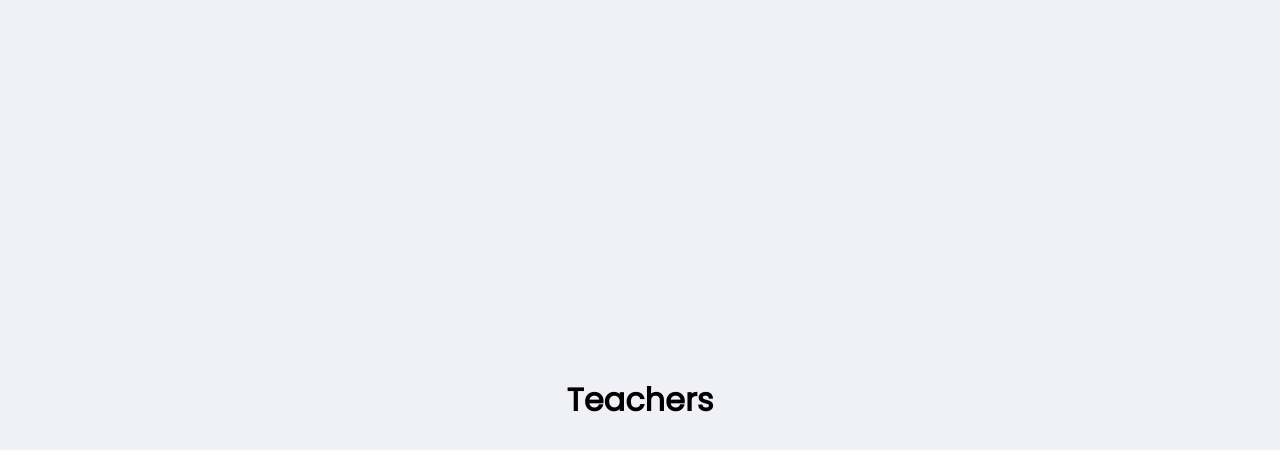
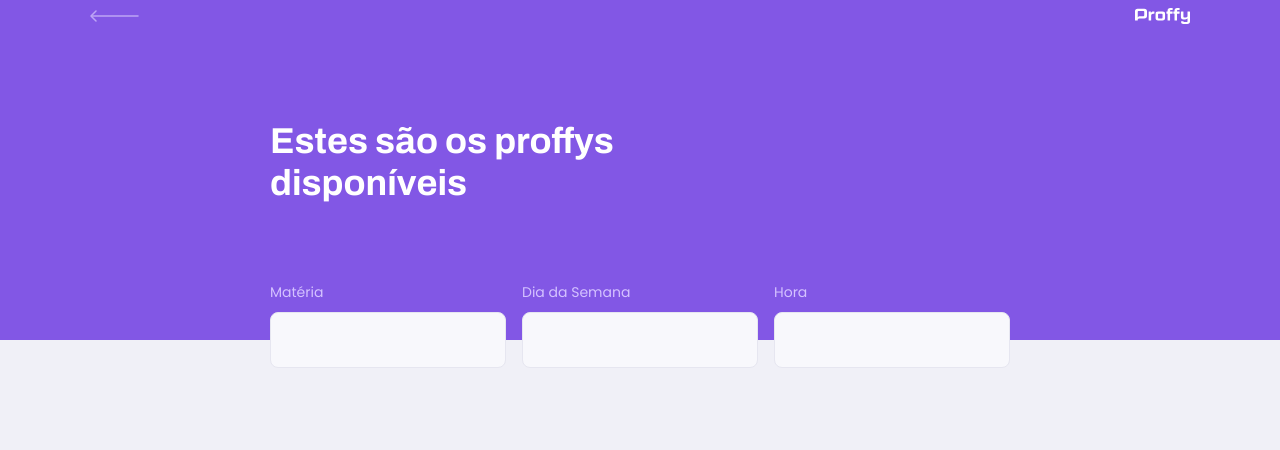
Before and after one commit to pmarcosfelipe/nlw-proffy, a React (Create React App) app in the folder web/: page /study in a window 1280 px wide. Shown: the top 450 px of the page. Built offline with nearby package versions, Linux system fonts and the light colour scheme; the HTML template or start-up script is replaced by a standard one.

Commit message:
Created PageHeader component

```diff
--- /dev/null
+++ b/web/src/components/PageHeader/index.tsx
@@ -0,0 +1,32 @@
+import React, { FC } from 'react';
+import { Link } from 'react-router-dom';
+
+import logo from '../../assets/images/logo.svg';
+import backIcon from '../../assets/images/icons/back.svg';
+
+import './styles.css';
+
+interface PageHeaderProps {
+  title: string;
+}
+
+const PageHeader: React.FC<PageHeaderProps> = ({ title, children }) => {
+  return (
+    <header className="page-header">
+      <div className="top-bar-container">
+        <Link to="/">
+          <img src={backIcon} alt="Voltar" />
+        </Link>
+        <img src={logo} alt="Proffy" />
+      </div>
+
+      <div className="header-content">
+        <strong>{title}</strong>
+
+        {children}
+      </div>
+    </header>
+  );
+};
+
+export default PageHeader;
--- /dev/null
+++ b/web/src/components/PageHeader/styles.css
@@ -0,0 +1,66 @@
+.page-header {
+  display: flex;
+  flex-direction: column;
+  background-color: var(--color-primary);
+}
+
+.page-header .top-bar-container {
+  width: 90%;
+  margin: 10px auto;
+  display: flex;
+  justify-content: space-between;
+  align-items: center;
+  color: var(--color-text-in-primary);
+}
+
+.page-header .top-bar-container a {
+  height: 3.2rem;
+  transition: opacity 0.2s;
+}
+
+.page-header .top-bar-container a:hover {
+  opacity: 0.6;
+}
+
+.page-header .top-bar-container > img {
+  height: 1.6rem;
+}
+
+.page-header .header-content {
+  width: 90%;
+  margin: 0 auto;
+  position: relative;
+  margin: 3.2rem auto;
+}
+
+.page-header .header-content strong {
+  font: 700 3.6rem Archivo;
+  line-height: 4.2rem;
+  color: var(--color-title-in-primary);
+}
+
+@media (min-width: 700px) {
+  .page-header {
+    height: 340px;
+  }
+
+  .page-header .top-bar-container {
+    max-width: 1100px;
+  }
+
+  .page-header .header-content {
+    flex: 1;
+    max-width: 740px;
+    margin: 0 auto;
+    padding-bottom: 48px;
+
+    display: flex;
+    flex-direction: column;
+    justify-content: center;
+    align-items: flex-start;
+  }
+
+  .page-header .header-content strong {
+    max-width: 350px;
+  }
+}
--- a/web/src/pages/TeacherForm/index.tsx
+++ b/web/src/pages/TeacherForm/index.tsx
@@ -1,7 +1,15 @@
 import React from 'react';
 
+import PageHeader from '../../components/PageHeader';
+
+import './styles.css';
+
 function TeacherForm() {
-  return <h1>Give Classes</h1>;
+  return (
+    <div id="page-teacher-form" className="container">
+      <PageHeader title="Que incrível que você quer dar aulas." />
+    </div>
+  );
 }
 
 export default TeacherForm;
--- /dev/null
+++ b/web/src/pages/TeacherForm/styles.css
@@ -0,0 +1,45 @@
+#page-teacher-form {
+  width: 100vw;
+  height: 100vh;
+}
+
+.page-header {
+  display: flex;
+  flex-direction: column;
+  background-color: var(--color-primary);
+}
+
+.page-header .top-bar-container {
+  width: 90%;
+  margin: 0 auto;
+  display: flex;
+  justify-content: space-between;
+  align-items: center;
+  color: var(--color-text-in-primary);
+}
+
+.page-header .top-bar-container a {
+  height: 3.2rem;
+  transition: opacity 0.2s;
+}
+
+.page-header .top-bar-container a:hover {
+  opacity: 0.6;
+}
+
+.page-header .top-bar-container > img {
+  height: 1.6rem;
+}
+
+.page-header .header-content {
+  width: 90%;
+  margin: 0 auto;
+  position: relative;
+  margin: 3.2rem auto;
+}
+
+.page-header .header-content strong {
+  font: 700 3.6rem Archivo;
+  line-height: 4.2rem;
+  color: var(--color-title-in-primary);
+}
--- a/web/src/pages/TeacherList/index.tsx
+++ b/web/src/pages/TeacherList/index.tsx
@@ -1,7 +1,32 @@
 import React from 'react';
 
+import PageHeader from '../../components/PageHeader';
+
+import './styles.css';
+
 function TeacherList() {
-  return <h1>Teachers</h1>;
+  return (
+    <div id="page-teacher-list" className="container">
+      <PageHeader title="Estes são os proffys disponíveis">
+        <form id="search-teachers">
+          <div className="input-block">
+            <label htmlFor="subject">Matéria</label>
+            <input type="text" id="subject" />
+          </div>
+
+          <div className="input-block">
+            <label htmlFor="week_day">Dia da Semana</label>
+            <input type="text" id="week_day" />
+          </div>
+
+          <div className="input-block">
+            <label htmlFor="time">Hora</label>
+            <input type="text" id="time" />
+          </div>
+        </form>
+      </PageHeader>
+    </div>
+  );
 }
 
 export default TeacherList;
--- /dev/null
+++ b/web/src/pages/TeacherList/styles.css
@@ -0,0 +1,65 @@
+#page-teacher-list {
+  width: 100vw;
+  height: 100vh;
+}
+
+#search-teachers {
+  margin-top: 3.2rem;
+}
+
+#search-teachers label {
+  color: var(--color-text-in-primary);
+}
+
+#search-teachers .input-block {
+  position: relative;
+}
+
+#search-teachers .input-block + .input-block {
+  margin-top: 1.4rem;
+}
+
+#search-teachers .input-block label {
+  font-size: 1.4rem;
+}
+
+#search-teachers .input-block input {
+  width: 100%;
+  height: 5.6rem;
+  margin-top: 0.8rem;
+  border-radius: 0.8rem;
+  background: var(--color-input-background);
+  border: 1px solid var(--color-line-in-white);
+  outline: 0;
+  padding: 0 1.6rem;
+  font: 1.6rem Archivo;
+}
+
+#search-teachers .input-block:focus-within::after {
+  width: calc(100%-3.2rem);
+  height: 2px;
+  content: '';
+  background: var(--color-primary-light);
+  position: absolute;
+  left: 1.6rem;
+  right: 1.6rem;
+  bottom: 0;
+}
+
+@media (min-width: 700px) {
+  #page-teacher-list {
+    max-width: 100%;
+  }
+
+  #search-teachers {
+    display: grid;
+    grid-template-columns: repeat(3, 1fr);
+    column-gap: 16px;
+    position: absolute;
+    bottom: -60px;
+  }
+
+  #search-teachers .input-block + .input-block {
+    margin-top: 0;
+  }
+}
```
